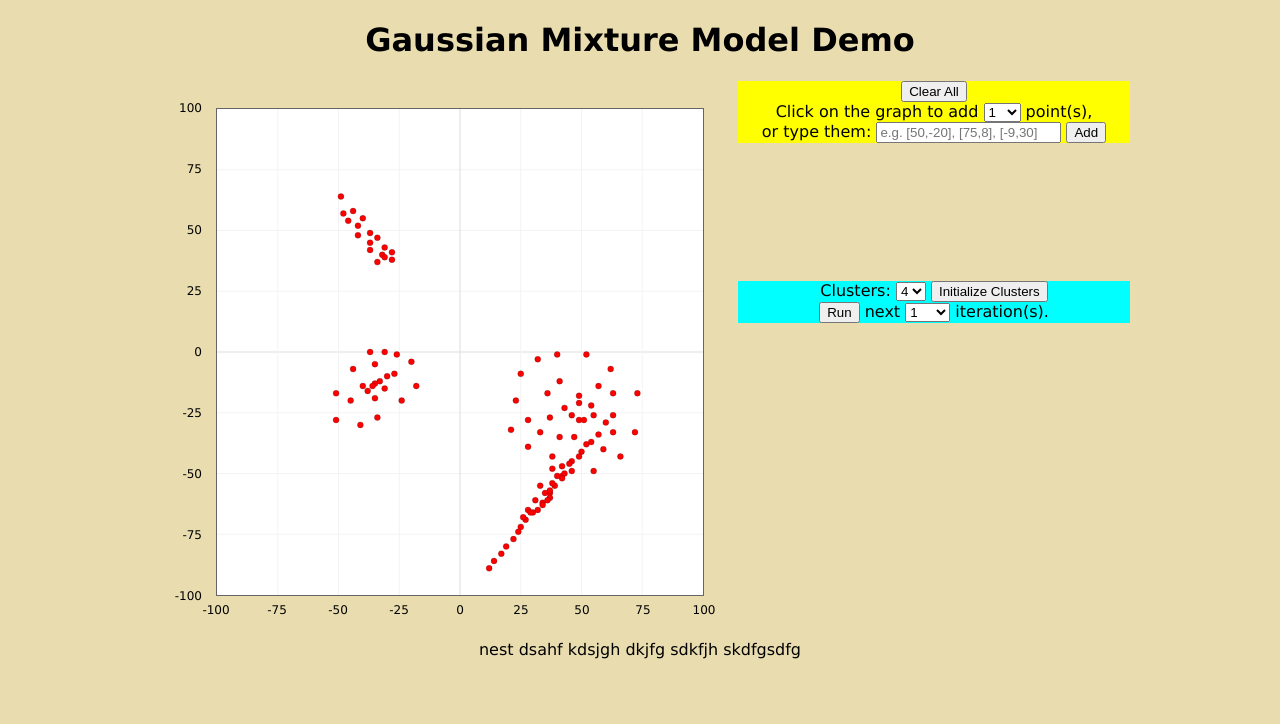
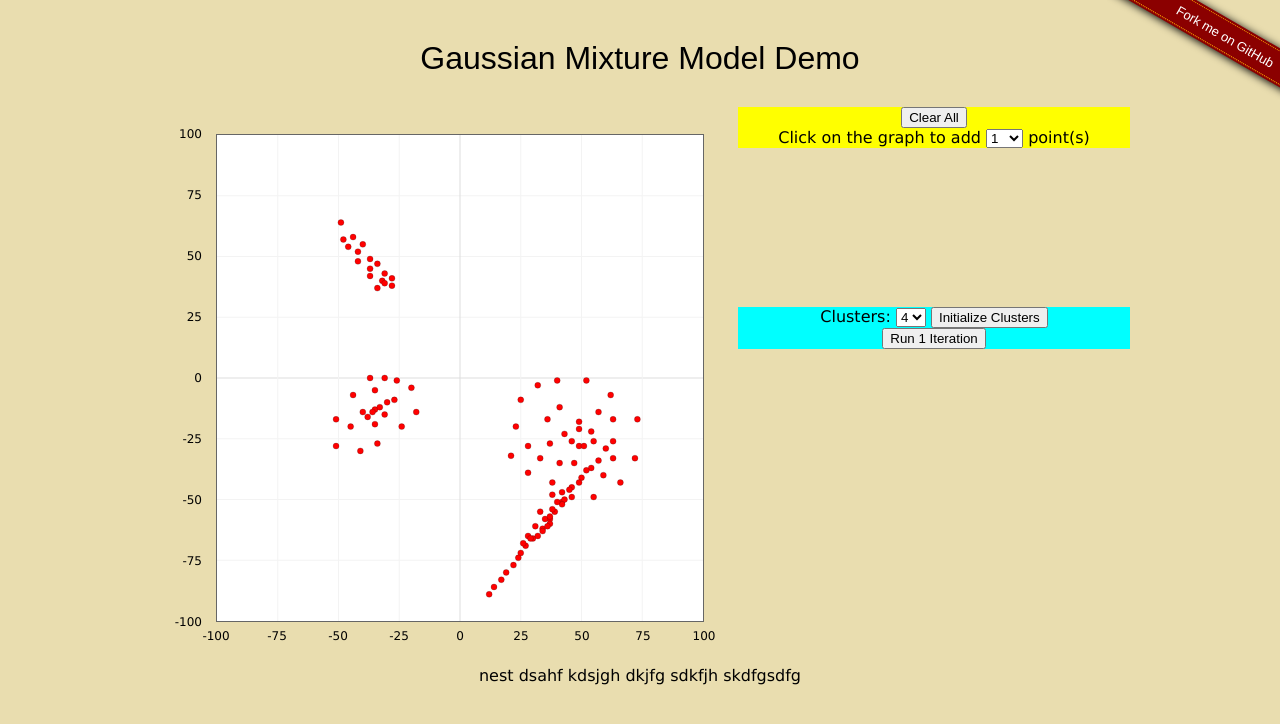
Before and after one commit to lukapopijac/gaussian-mixture-model, a website: page example/index.html in a window 1280 px wide. Drawn offline with Linux system fonts and the light colour scheme.

Commit message:
add github ribbon

```diff
--- a/example/index.html
+++ b/example/index.html
@@ -23,11 +23,7 @@
 					<option>5</option>
 					<option>20</option>
 				</select>
-				point(s),
-				<br>
-				or type them:
-				<input placeholder="e.g. [50,-20], [75,8], [-9,30]"/>
-				<button>Add</button>
+				point(s)
 			</div>
 
 			<div class="graph">
@@ -71,15 +67,19 @@
 				</select>
 				<button id="btn-init-clusters">Initialize Clusters</button>
 				<br>
-				<button id="btn-run">Run</button> next
-				<select>
-					<option>1</option>
-					<option>10</option>
-					<option>100</option>
-				</select>
-				iteration(s).
+				<button id="btn-run">Run 1 Iteration</button>
 			</div>
 		</div>
 		<div>nest dsahf kdsjgh dkjfg sdkfjh skdfgsdfg</div>
+
+
+		<style media="(max-width:385px)">.ribbon-h82k1j9{transform:scale(.8)translate(22px,-13px)}</style>
+		<div class="ribbon-h82k1j9" style="position:absolute;top:0;right:0;width:173px;height:100px;text-align:left;overflow:hidden;pointer-events:none;">
+			<a href="https://github.com/lukapopijac/gaussian-mixture-model" style="position:absolute;transform:rotate(30deg);width:250px;height:80px;right:-81px;top:-24px;cursor:pointer;z-index:2000;pointer-events:auto;">
+				<span style="box-sizing:content-box;position:absolute;bottom:0;width:100%;height:34px;background:darkred;box-shadow:0 1px 8px black;">
+					<span style="box-sizing:content-box;position:absolute;border:1px dotted orange;width:100%;height:28px;bottom:2px;line-height:29px;text-align:center;font-family:sans-serif;font-weight:normal;font-size:13px;color:white;">Fork me on GitHub</span>
+				</span>
+			</a>
+		</div>
 	</body>
 </html>
--- a/example/style.css
+++ b/example/style.css
@@ -4,7 +4,6 @@ html {
 *, *:before, *:after {
 	box-sizing: inherit;
 }
-
 body {
 	margin: 0;
 	background-color: #e9ddaf;
@@ -12,8 +11,14 @@ body {
 	margin: 0 auto;
 	font: 16px Verdana, Geneva, sans-serif;
 	max-width: 980px;
-	/*letter-spacing: 0.1px;*/
 }
+h1 {
+	font: 32px sans-serif;
+	text-align: center;
+	margin-top: 40px;
+	margin-bottom: 30px;
+}
+
 
 
 .container {
@@ -94,16 +99,3 @@ body {
 		top: 200px;
 	}
 }
-
-/*
-@media screen and (max-width: 420px) {
-	.graph .canvas-wrapper {
-		flex: 1;
-		background: grey;
-		padding: 10px 13px;
-	}
-	.graph .x-axis > div {
-		flex-basis: 26px;
-	}
-}
-*/
```
Also changed, not shown: example/controls.js (line endings or trailing spaces).
